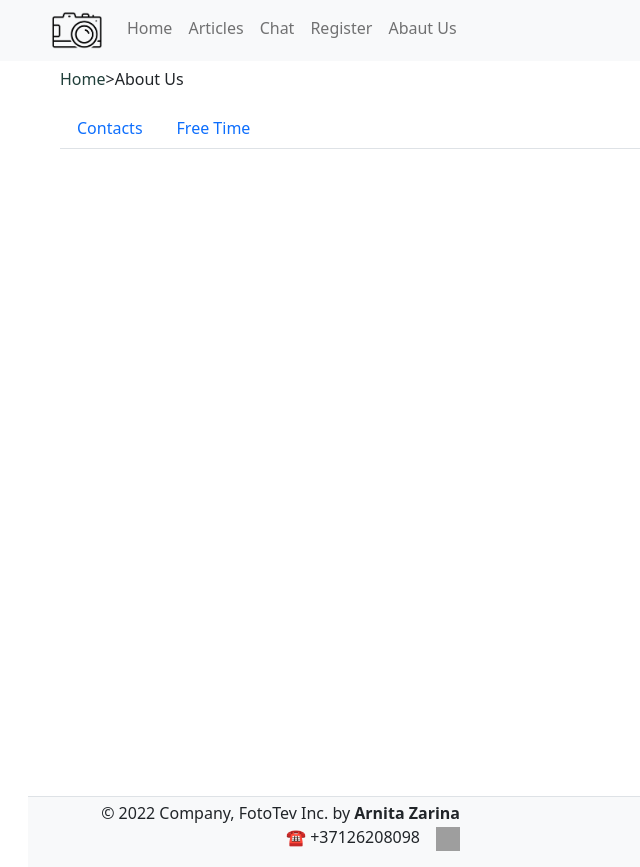
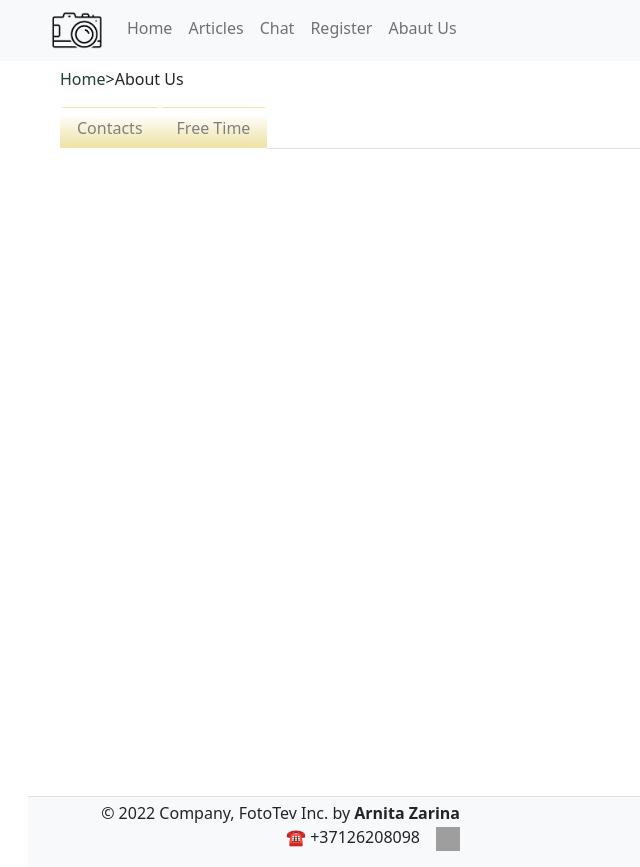
Before and after one commit to ArnitaZ/final_work, a React (Create React App) app: page /aboutus in a window 1280 px wide. Shown: the whole page, without its empty margins (0-640 px from the left). Built offline with nearby package versions, Linux system fonts and the light colour scheme; grey boxes are pictures that could not be loaded.

Commit message:
Tabs CSS
Styling added

```diff
--- a/src/Components/Main.css
+++ b/src/Components/Main.css
@@ -28,6 +28,10 @@ a {
   text-decoration: none;
 }
 a:hover {
+  text-decoration: underline;
+  background-color: #eee3a8;
+}
+.nav-link:hover {
   text-decoration: underline;
   background-color: #eee3a8;
 }
--- a/src/Pages/AboutUs.js
+++ b/src/Pages/AboutUs.js
@@ -29,6 +29,11 @@ function AboutUs() {
                 role="tab"
                 aria-controls="profile"
                 aria-selected="false"
+                style={{
+                  background:
+                    "linear-gradient(to bottom, #ffff 15%, #eee3a8 95%)",
+                  color: "grey",
+                }}
               >
                 Contacts
               </btn>
@@ -43,6 +48,11 @@ function AboutUs() {
                 role="tab"
                 aria-controls="contact"
                 aria-selected="false"
+                style={{
+                  background:
+                    "linear-gradient(to bottom, #ffff 15%, #eee3a8 95%)",
+                  color: "grey",
+                }}
               >
                 Free Time
               </button>
```
